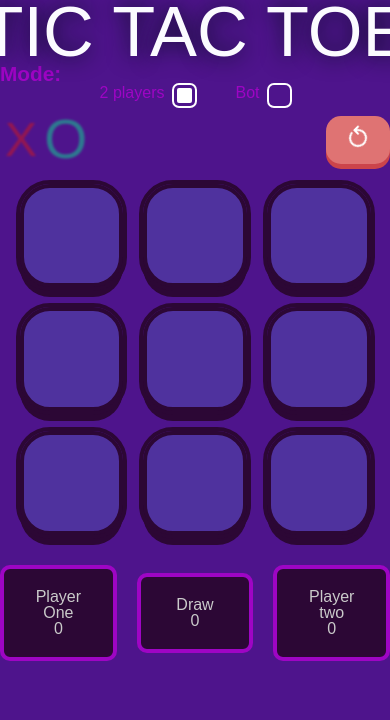
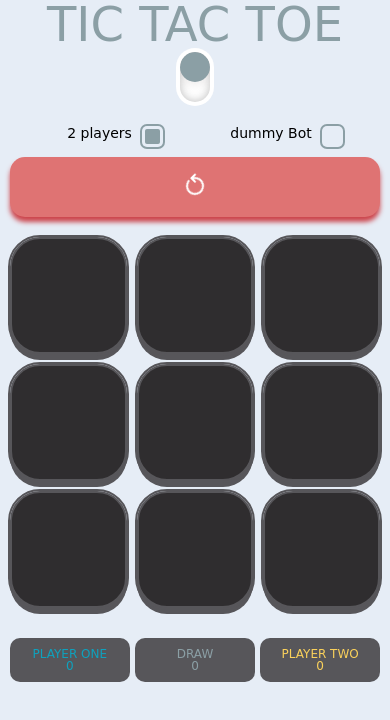
Before and after one commit to Jebus-Dev/tic-tac-toe-vanillaJs, a plain HTML site: page index.html in a window 390 px wide. Shown: the top 720 px of the page. Drawn offline with Linux system fonts and the light colour scheme; a web font is replaced by a local one.

Commit message:
Modo oscuro/claro y responsive

```diff
--- a/index.html
+++ b/index.html
@@ -1,5 +1,5 @@
 <!DOCTYPE html>
-<html lang="en">
+<html lang="en" data-theme="light">
 <head>
     <meta charset="UTF-8">
     <meta http-equiv="X-UA-Compatible" content="IE=edge">
@@ -12,33 +12,30 @@
 <body>
 
     <div class="mainContainer">
+        <div class="title-switch">
             <h1 class="title">TIC TAC TOE</h1>
 
-        <section class="filters">
-            <h1>Mode:</h1>
-                <div class="modeSelection">
+            <label class="switch-mode">
+                <input type="checkbox" class="checkbox" id="color-toggle">
+                <div class="slider"></div>
+            </label>
+        </div>
+        <div class="restartSection">
+            <div class="filters">
                 <div>
                     <p>2 players</p>
                     <label class="checkBox">
-                            <input type="radio"checked="checked" id="radio" name="mode" value="mode">
+                        <input  id="radio-player" type="radio" name="mode" checked="checked" value="two-players">
                         <span></span>
                     </label>
                 </div>
                 <div>
-                        <p>Bot</p>
+                    <p>dummy Bot</p>
                     <label class="checkBox">
-                            <input type="radio" name="mode" value="mode">
+                        <input id="radio-bot" type="radio" name="mode" value="bot">
                         <span></span>
                     </label>
                 </div>
-                </div>
-        </section>
-
-
-        <div class="restartSection">
-            <div class="turnIcon">
-                <p id="ticText" class="ticText">X</p>
-                <p id="tacText" class="tacText">O</p>
             </div>
 
             <button id="restart" class="restart">
@@ -48,7 +45,6 @@
                     <path d="M20 4v5h-5"></path>
                  </svg>
             </button>
-
         </div>
 
         <main>
@@ -67,9 +63,9 @@
 
 
         <div class="scoreSection">
-            <div class="score"><p>Player One <p id="score-tic">0</p></p></div>
-            <div class="score"><p>Draw<p id="score-draw">0</p></p></div>
-            <div class="score"><p>Player two<p id="score-tac">0</p></p></div>
+            <div class="score"><p>PLAYER ONE <p id="score-tic">0</p></p></div>
+            <div class="score"><p>DRAW<p id="score-draw">0</p></p></div>
+            <div class="score"><p>PLAYER TWO<p id="score-tac">0</p></p></div>
         </div>
 
     </div>
@@ -81,8 +77,6 @@
         </div>
     </dialog>
 
-    <button id="openModal"> open modal </button>
-
     <script src="main.js" type="module"></script>
 </body>
 </html>
--- a/style.css
+++ b/style.css
@@ -1,56 +1,141 @@
 @import url('https://fonts.cdnfonts.com/css/virgo-01');
+/* @import url('https://fonts.googleapis.com/css2?family=Tourney:wght@600&display=swap'); */
+@import url('https://fonts.googleapis.com/css2?family=Tourney:wght@900&display=swap');
 
- :root {
-    /* --clamp-text:; */
-    --clamp-container: clamp(300px, 90vw , 600px);
+
+
+:root {
+
+    --transition: .2s ease-in-out;
  }
 
+@media (prefers-color-scheme: dark) {
+    :root {
+        --bg-color: #4e148c;
+        --spot-color: #482e8a;
+        --tic-color: #f72585;
+        --tac-color: #4cc9f0;
+        --border-color: #2c0735;
+        --modal-bg-color: #120633 ;
+        --modal-text-color: # ;
+        --accent-color: #fff;
+
+        color-scheme: dark;
+    }
+}
+
+:root[data-theme = "light"] {
+    --bg-color: #E6EDF6;
+    --spot-color: #2F2D2F;
+    --tic-color: #0EA2BE;
+    --tac-color: #FAD15B;
+    --border-color: #57565A;
+    --modal-bg-color: #120633 ;
+    --accent-color: #8B9FA5;
+    color-scheme: light;
+}
+
+:root[data-theme = "dark"] {
+    --bg-color: #4e148c;
+    --spot-color: #482e8a;
+    --tic-color: #f72585;
+    --tac-color: #4cc9f0;
+    --border-color: #2c0735;
+    --modal-bg-color: #120633 ;
+    --accent-color: #fff;
+    --button-color: #df7373;
+    color-scheme: dark;
+}
+
+
+* {
+    transition: background var(--transition);
+}
+
 body {
-    font-family: 'Virgo 01', sans-serif;
-    background: #4e148c;
+    font-family: 'Tourney', cursive;
+    background: var(--bg-color);
+
 }
 
 .mainContainer {
     max-width: 600px;
+    height: 100vh;
     margin: auto;
-    height: 2000px;
     display: flex;
     flex-direction: column;
     align-items: center;
-    /* background: #e9ecef; */
 }
 
 .title {
-    font-size: 4em;
-    color: #fbfbff;
-    text-shadow:0 0 20px #040f16;
+    font-size: clamp(3em, 10vw, 4em);
+    color: var(--accent-color);
     text-align: center;
     transition: all .3s;
     cursor: crosshair;
+}
+
+.title-switch {
+    width: 100%;
+    display: flex;
+    justify-content: space-between;
+    align-items: center;
 }
 
 .title:hover{
     transform: scale(1.1);
 }
 
-.filters {
-    width: 100%;
-    color: #9e05c4;
-
+.checkbox {
+    display: none;
 }
 
-.filters h1 {
-    font-size: 1.3em;
-    font-weight: 700;
+.switch-mode .slider {
+    width: 30px;
+    height: 50px;
+    background-color: rgb(255, 255, 255);
+    border-radius: 20px;
+    overflow: hidden;
+    display: flex;
+    align-items: center;
+    border: 4px solid transparent;
+    transition: .3s;
+    box-shadow: 0 0 10px 0 rgb(0, 0, 0, 0.25) inset;
+    cursor: pointer;
 }
 
-.filters .modeSelection {
-    display: flex;
-    flex-direction: row;
-    justify-content:center;
+.switch-mode .slider::before {
+    content: '';
+    display: block;
+    width: 100%;
+    height: 60%;
+    background-color: var(--accent-color);
+    transform: translateY(-10px);
+    border-radius: 20px;
+    transition: .3s;
+    box-shadow: 0 0 10px 3px rgba(191, 184, 184, 0.25);
 }
 
-.filters .modeSelection div {
+.switch-mode .checkbox:checked ~ .slider::before {
+    transform: translateY(10px);
+    background-color: var(--spot-color);
+
+    box-shadow: 0 0 10px 3px rgb(0, 0, 0, 0.25);
+}
+
+.switch-mode .checkbox:checked ~ .slider {
+    background-color: #fff;
+}
+
+.filters {
+    display: flex;
+    align-items: center;
+    height: 60px;
+    width: 100%;
+    justify-content: space-evenly;
+}
+
+.filters div {
     display: flex;
     margin: 0 20px;
     gap: 10px;
@@ -65,19 +150,21 @@ body {
     border-radius: 5px;
     position: relative;
     overflow: hidden;
-    box-shadow: 0px 0px 0px 2px #fff;
+    box-shadow: 0px 0px 0px 2px var(--accent-color);
+    cursor: pointer;
   }
 
   .checkBox span {
     width: 60px;
     height: 60px;
-    background-color: #fff;
+    background-color: var(--accent-color);
     top: -52px;
     left: -52px;
     position: absolute;
     transform: rotateZ(45deg);
     z-index: 100;
     transition: 300ms ease;
+    border-radius: 1000px;
   }
 
   .checkBox input[type=radio]:checked + span {
@@ -91,8 +178,6 @@ body {
     visibility: hidden;
   }
 
-
-
 /* ------------------------------------- turn and restar game section ------------------------------------- */
 .restartSection {
     width: 100%;
@@ -100,38 +185,6 @@ body {
     display: flex;
     justify-content: space-between;
 }
-
-/* Visible Turn */
-.turnIcon {
-    display: flex;
-    justify-content: space-between;
-    align-items: center;
-}
-
-
-.turnIcon p {
-    font-size: 3em;
-    margin: 0 5px;
-    transition: transform .3s;
-    filter: blur(1px) brightness(.6);
-}
-
-.turnIcon .ticText {
-    color: #f72585;
-}
-
-.turnIcon .tacText {
-    color: #4cc9f0;
-    transform: scale(1.15);
-}
-
-.turnIcon .active {
-    /* color: #000; */
-
-    filter: blur(0px) brightness(1);
-    transform: scale(1.15);
-}
-
 
 /* Restart Game Button */
 button {
@@ -142,8 +195,9 @@ button {
 }
 
 .restart {
+    height: 60px;
     background: #df7373;
-    box-shadow: 0px 5px #cc444b;
+    box-shadow: 0px 5px 5px#cc444b;
 }
 
 .restart svg {
@@ -154,28 +208,11 @@ button {
 
 .restart:focus-visible svg {
     transform: rotate3d(0, -1, 0, 180deg) rotate(120deg);
+    box-shadow: 0px 5px 10px#cc444b;
 }
 
 .restart:hover svg {
     transform: rotate3d(0, -1, 0, 180deg) rotate(120deg);
-}
-
-.newGame {
-    background: #49a078;
-    box-shadow: 0px 5px #216869;
-}
-
-.newGame svg {
-    transform: scale(1.1) rotate(90deg);
-    fill: #fff;
-    transition: transform .5s;
-}
-
-
-
-.newGame:hover svg {
-    transform: scale(.98) rotate(90deg);
-
 }
 
 button:focus-visible {
@@ -192,10 +229,9 @@ button:active {
 
 
 .chartContainer {
-    width: var(--clamp-container);
     display: grid;
-    grid-template-columns: repeat(3, 1fr);
-    grid-template-rows: repeat(3, 1fr);
+    grid-template-columns: repeat(3, minmax(100px, 200px));
+    /* grid-template-rows: repeat(3, 1fr); */
     margin: 20px auto;
     gap: 20px;
 }
@@ -203,11 +239,11 @@ button:active {
 .spot {
     padding: 0;
     aspect-ratio: 1 / 1;
-    background: #4f329e;
-    box-shadow: 0 10px #2c0735;
-    outline: 4px solid #2c0735;
+    background: var(--spot-color);
+    box-shadow: 0 10px var(--border-color);
+    outline: 4px solid var(--border-color);
     transform: translateY(-10px);
-    border: 4px solid #2c0735;
+    border: 4px solid var(--border-color);
     transition: transform .2s, box-shadow .2s ;
     border-radius: 30px;
     display: flex;
@@ -230,30 +266,38 @@ button:active {
     box-shadow: none;
 }
 
-.chartContainer .spot.winnerSpot {
-    background: #825be5;
-    /* transform: scale(1.5); */
+.chartContainer .spot.winner-tic {
+    background: var(--tic-color);
+}
+
+.chartContainer .spot.winner-tic svg {
+    color: var(--spot-color);
+}
+
+.chartContainer .spot.winner-tac {
+    background: var(--tac-color);
+    color: var(--spot-color);
+}
+
+.chartContainer .spot.winner-tac svg{
+    color: var(--spot-color);
 }
 
 .chartContainer svg {
     aspect-ratio: 1 / 1;
     width: 100%;
     display: flex;
+    height: auto;
 }
 
 .chartContainer .ex{
-    /* fill: #1ea896; */
-    color: #f72585;
-    height: auto;
-    position: relative;
+    color: var(--tic-color);
     transform: rotate(45deg);
 }
 
 .chartContainer .ou{
-    /* fill: #ff715b; */
-    height: auto;
-    color: #4cc9f0;
-    /* fill: #4cc9f0; */
+    height: 80%;
+    color: var(--tac-color);
 }
 
 
@@ -265,7 +309,15 @@ button:active {
     justify-content: space-between;
     align-items: center;
     gap: 20px;
-    color: #cacaca;
+    color: var(--accent-color);
+}
+
+.scoreSection div:last-child {
+    color: var(--tac-color);
+}
+
+.scoreSection div:first-child {
+    color: var(--tic-color);
 }
 
 .scoreSection .resetScore {
@@ -296,8 +348,7 @@ button:active {
     width: 33%;
     padding: 20px;
     border-radius: 10px;
-    background: #2c0735;
-    border: 4px solid #9e05c4;
+    background: var(--border-color);
 }
 
 
@@ -309,7 +360,9 @@ button:active {
     border: none;
     width: 100vw;
     min-height: 300px;
-    background: #4f329e;
+    background: var(--spot-color);
+    color: var(--accent-color);
+    animation: fade-in .5s cubic-bezier(0.165, 0.840, 0.440, 1.000) forwards;
 }
 
 .modalContainer.modal-show {
@@ -318,13 +371,27 @@ button:active {
     justify-content: center;
     align-items: center;
     gap: 30px 0px;
+
 }
 
 .modalContainer p {
     text-align: center;
-    color: #f72585;
     font-size: 3rem;
 }
+
+.modalContainer .u-won {
+    color: var(--modal-text-color);
+}
+.modalContainer .paragraph-winner-tic {
+    font-size: 8rem;
+    color: var(--tic-color);
+}
+
+.modalContainer .paragraph-winner-tac {
+    font-size: 8rem;
+    color: var(--tac-color);
+}
+
 
 .modalContainer button {
     cursor: pointer;
@@ -349,13 +416,94 @@ button:active {
     width: 300px;
 }
 
-.modalContainer .u-won {
-    color: #fff;
-}
 
 .modalContainer .takes-round {
     font-size: 3rem;
 }
-.modalContainer .paragraph-winner {
-    font-size: 3.8rem;
+
+@keyframes fade-in {
+    0% {
+        transform:translate(-200%) skew(10deg);
+    }
+    70% {
+        transform: skew(0deg);
+    }
+    100% {
+        transform: translate(0) skew(0deg);
+    }
 }
+
+@keyframes fade-out {
+    0% {
+        transform:translate(0) skew(0deg);
+    }
+    70% {
+        transform: translate(-30px) skew(-5deg);
+    }
+    100% {
+        transform: translate(200%) skew(10deg);
+    }
+}
+
+@keyframes close-modal {
+    0% {
+        transform: scale(1);
+    }
+    100% {
+        transform: scale(.3);
+    }
+}
+
+@media only screen and (max-width: 768px) {
+
+    p {
+        font-size: 18px;
+    }
+    .mainContainer {
+        width: 95%;
+    }
+
+    .chartContainer {
+        gap: 10px;
+    }
+
+    .chartContainer .spot {
+
+        box-shadow: 0 6px var(--border-color);
+        outline: 2px solid var(--border-color);
+        border: 2px solid var(--border-color);
+
+    }
+
+    .title-switch {
+        flex-flow: column;
+    }
+
+    .title-switch .title {
+        width: 100%;
+    }
+
+    .filters {
+        height: inherit;
+        padding: 10px;
+    }
+    .restartSection {
+        flex-flow: column;
+    }
+
+    .scoreSection .score {
+        padding: 10px;
+    }
+
+
+}
+
+@media only screen and (max-width: 480px) {
+    .filters p {
+        font-size: 14px;
+    }
+    .scoreSection, .scoreSection p {
+        gap: 5px;
+        font-size: 12px;
+    }
+}
```
Lines whose indentation alone changed are shown as unchanged.
